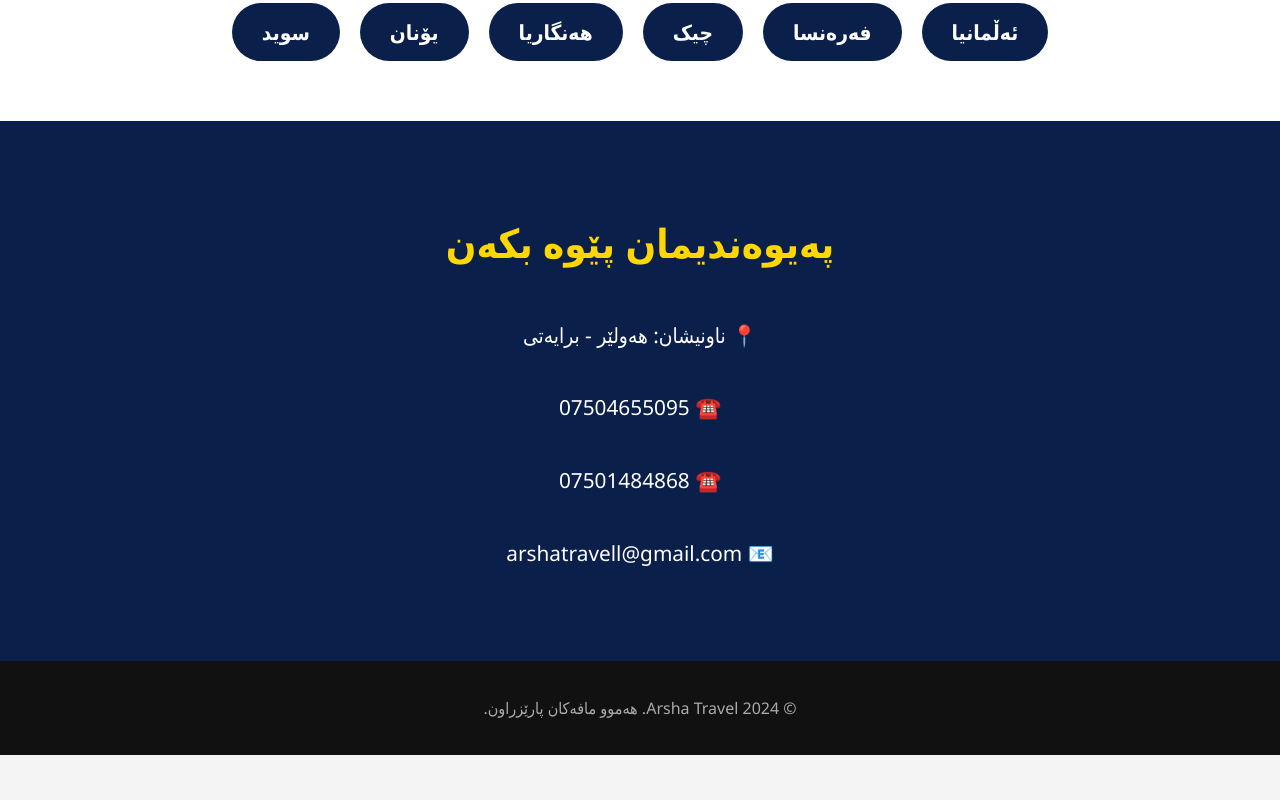
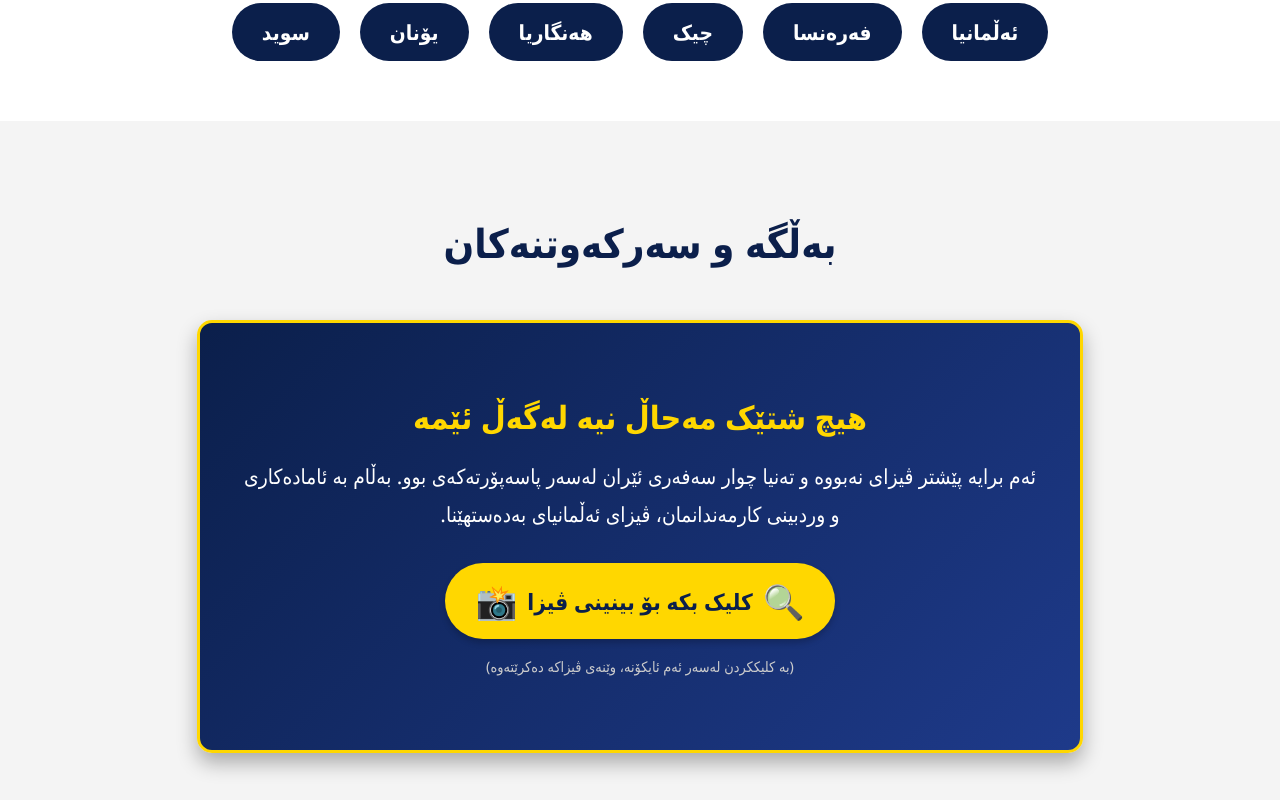
Before and after one commit to lehatkako904-droid/Arsha-Travel, a plain HTML site: page index.html in a window 1280 px wide. Shown: the part 1300-2100 px from the top of the page. Before the commit the page ends 2055 px from the top, so only its background shows below. Drawn offline with Linux system fonts and the light colour scheme.

Commit message:
Refactor CSS and add success section
Refactor CSS styles for consistency and clarity. Add new success section with content and styling.

```diff
--- a/index.html
+++ b/index.html
@@ -14,9 +14,8 @@
             direction: rtl;
         }
 
-        /* Header */
         header {
-            background-color: #0b1f4b; /* ڕەنگی شینی تۆخ وەک لۆگۆکە */
+            background-color: #0b1f4b;
             color: white;
             padding: 15px 0;
             display: flex;
@@ -26,10 +25,7 @@
             box-shadow: 0 2px 5px rgba(0,0,0,0.2);
         }
 
-        .logo img {
-            height: 60px;
-            width: auto;
-        }
+        .logo img { height: 60px; width: auto; }
 
         .nav-links a {
             color: white;
@@ -38,13 +34,10 @@
             font-weight: bold;
         }
 
-        .nav-links a:hover {
-            color: #ffd700; /* زێڕین */
-        }
+        .nav-links a:hover { color: #ffd700; }
 
-        /* Hero Section */
         .hero {
-            background-image: url('bg.jpg'); /* باگراوندی شوێنی گەشتیاری */
+            background-image: url('bg.jpg');
             background-size: cover;
             background-position: center;
             height: 600px;
@@ -63,16 +56,8 @@
             max-width: 800px;
         }
 
-        .hero h1 {
-            font-size: 3em;
-            margin-bottom: 20px;
-            color: #ffd700;
-        }
-
-        .hero p {
-            font-size: 1.2em;
-            line-height: 1.8;
-        }
+        .hero h1 { font-size: 3em; margin-bottom: 20px; color: #ffd700; }
+        .hero p { font-size: 1.2em; line-height: 1.8; }
 
         .btn {
             display: inline-block;
@@ -87,21 +72,10 @@
             transition: 0.3s;
         }
 
-        .btn:hover {
-            background-color: #fff;
-        }
+        .btn:hover { background-color: #fff; }
 
-        /* Services Section */
-        .section {
-            padding: 60px 50px;
-            text-align: center;
-        }
-
-        .section h2 {
-            color: #0b1f4b;
-            font-size: 2.5em;
-            margin-bottom: 40px;
-        }
+        .section { padding: 60px 50px; text-align: center; }
+        .section h2 { color: #0b1f4b; font-size: 2.5em; margin-bottom: 40px; }
 
         .services-grid {
             display: grid;
@@ -119,12 +93,6 @@
             font-weight: bold;
         }
 
-        .service-card:hover {
-            transform: translateY(-5px);
-            transition: 0.3s;
-        }
-
-        /* Countries Section */
         .countries-list {
             display: flex;
             flex-wrap: wrap;
@@ -141,19 +109,63 @@
             font-weight: bold;
         }
 
-        /* Contact Section */
+        /* بەشی نوێی سەرکەوتنەکان */
+        .success-section {
+            background: linear-gradient(135deg, #0b1f4b 0%, #1e3a8a 100%);
+            color: white;
+            border: 3px solid #ffd700;
+            border-radius: 15px;
+            max-width: 800px;
+            margin: 50px auto;
+            padding: 40px;
+            box-shadow: 0 10px 20px rgba(0,0,0,0.3);
+        }
+
+        .success-section h3 {
+            color: #ffd700;
+            font-size: 2em;
+            margin-bottom: 20px;
+        }
+
+        .success-section p {
+            font-size: 1.3em;
+            line-height: 1.8;
+            margin-bottom: 30px;
+        }
+
+        /* ئایکۆنی کلیککردن بۆ وێنەکە */
+        .visa-btn {
+            display: inline-flex;
+            align-items: center;
+            justify-content: center;
+            gap: 10px;
+            background-color: #ffd700;
+            color: #0b1f4b;
+            padding: 15px 30px;
+            text-decoration: none;
+            font-size: 1.4em;
+            font-weight: bold;
+            border-radius: 50px;
+            transition: 0.3s;
+            box-shadow: 0 4px 6px rgba(0,0,0,0.2);
+        }
+
+        .visa-btn:hover {
+            background-color: white;
+            transform: scale(1.05);
+        }
+
+        .icon-style {
+            font-size: 1.5em;
+        }
+
         .contact {
             background-color: #0b1f4b;
             color: white;
             text-align: center;
         }
-
         .contact h2 { color: #ffd700; }
-
-        .contact-info {
-            font-size: 1.3em;
-            line-height: 2.5;
-        }
+        .contact-info { font-size: 1.3em; line-height: 2.5; }
 
         footer {
             background-color: #111;
@@ -167,13 +179,13 @@
 
     <header>
         <div class="logo">
-            <!-- لۆگۆکەت لێرە دابنێ بە ناوی logo.png -->
             <img src="logo.png" alt="Arsha Travel Logo">
         </div>
         <nav class="nav-links">
             <a href="#">سەرەکی</a>
             <a href="#services">خزمەتگوزارییەکان</a>
             <a href="#countries">وڵاتەکان</a>
+            <a href="#success">سەرکەوتنەکان</a>
             <a href="#contact">پەیوەندی</a>
         </nav>
     </header>
@@ -210,6 +222,23 @@
         </div>
     </section>
 
+    <!-- بەشی نوێی سەرکەوتن و ئایکۆن -->
+    <section id="success" class="section">
+        <h2>بەڵگە و سەرکەوتنەکان</h2>
+
+        <div class="success-section">
+            <h3>هیچ شتێک مەحاڵ نیە لەگەڵ ئێمە</h3>
+            <p>ئەم برایە پێشتر ڤیزای نەبووە و تەنیا چوار سەفەری ئێران لەسەر پاسەپۆرتەکەی بوو. بەڵام بە ئامادەکاری و وردبینی کارمەندانمان، ڤیزای ئەڵمانیای بەدەستهێنا.</p>
+
+            <a href="visa.jpg" target="_blank" class="visa-btn" title="بۆ بینینی وێنەی ڤیزاکە کلیک بکە">
+                <span class="icon-style">🔍</span>
+                کلیک بکە بۆ بینینی ڤیزا
+                <span class="icon-style">📸</span>
+            </a>
+            <p style="font-size: 0.9em; margin-top: 15px; color: #ccc;">(بە کلیککردن لەسەر ئەم ئایکۆنە، وێنەی ڤیزاکە دەکرێتەوە)</p>
+        </div>
+    </section>
+
     <section id="contact" class="section contact">
         <h2>پەیوەندیمان پێوە بکەن</h2>
         <div class="contact-info">
```
